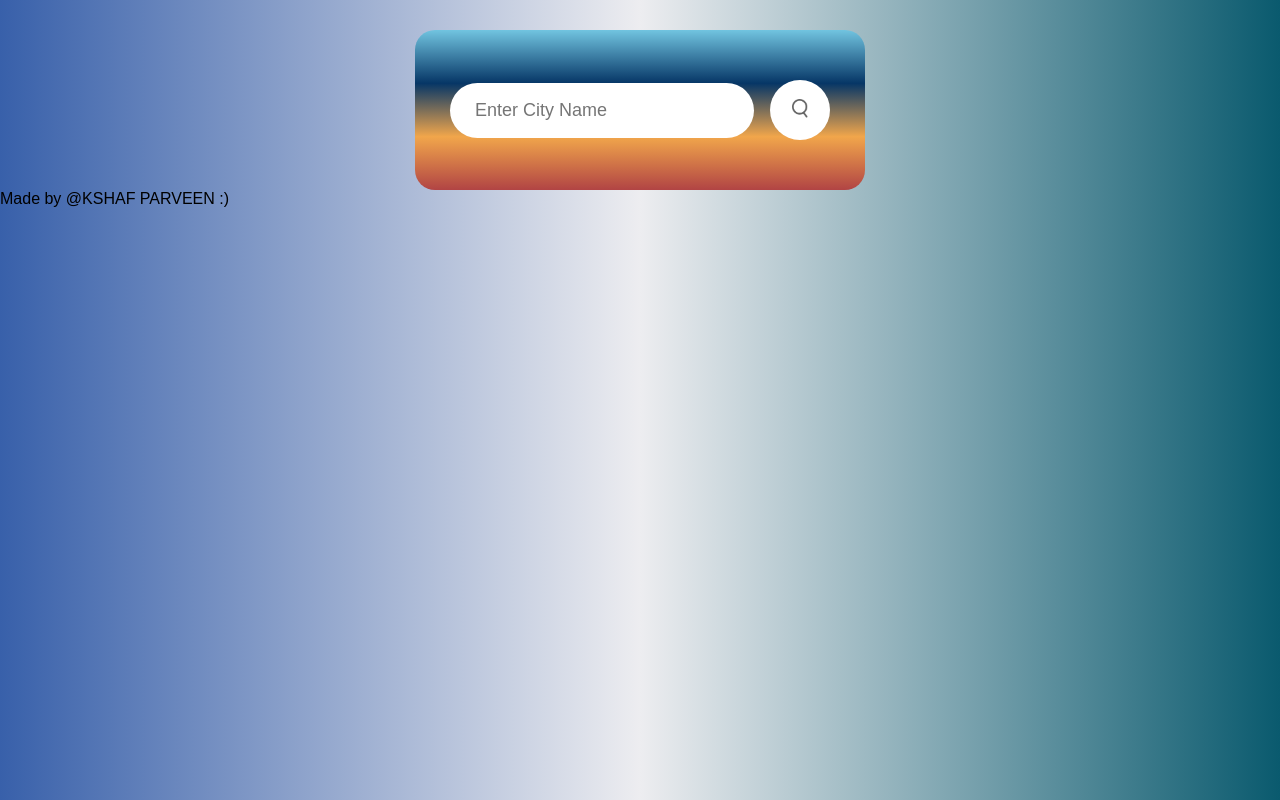
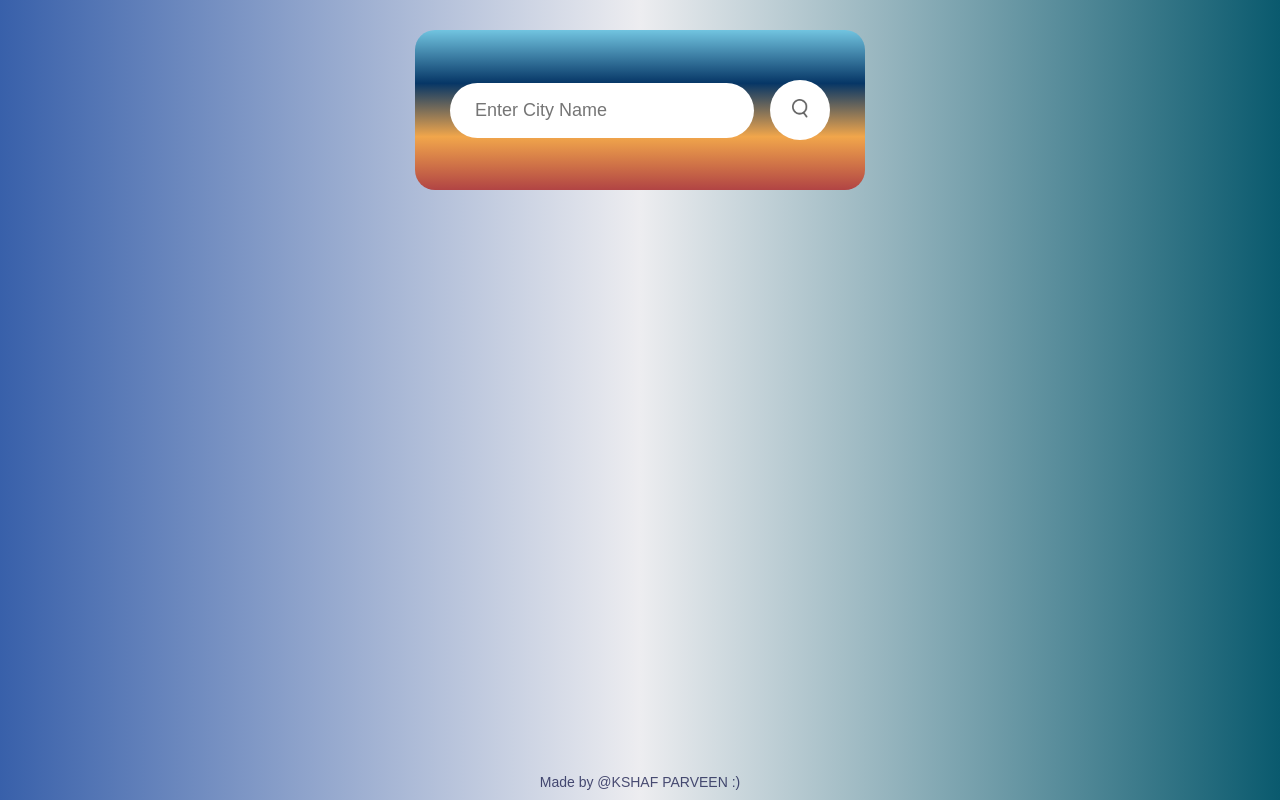
Before and after one commit to kashaf31/weather-app, a plain HTML site: page index.html in a window 1280 px wide. Drawn offline with Linux system fonts and the light colour scheme.

Commit message:
style.css

```diff
--- a/style.css
+++ b/style.css
@@ -232,3 +232,19 @@ body.cold-bg {
     font-size: 20px;
   }
 }
+footer {
+    position: fixed;
+    bottom: 10px;
+    left: 50%;
+    transform: translateX(-50%);
+    color: rgb(4, 8, 61);
+    font-size: 14px;
+    font-family: 'Courier New', Courier, monospace;
+    text-align: center;
+    opacity: 0.7;
+    white-space: nowrap; /* 💡 Keeps text in one line */
+}
+
+footer:hover {
+    opacity: 1;
+}
```
